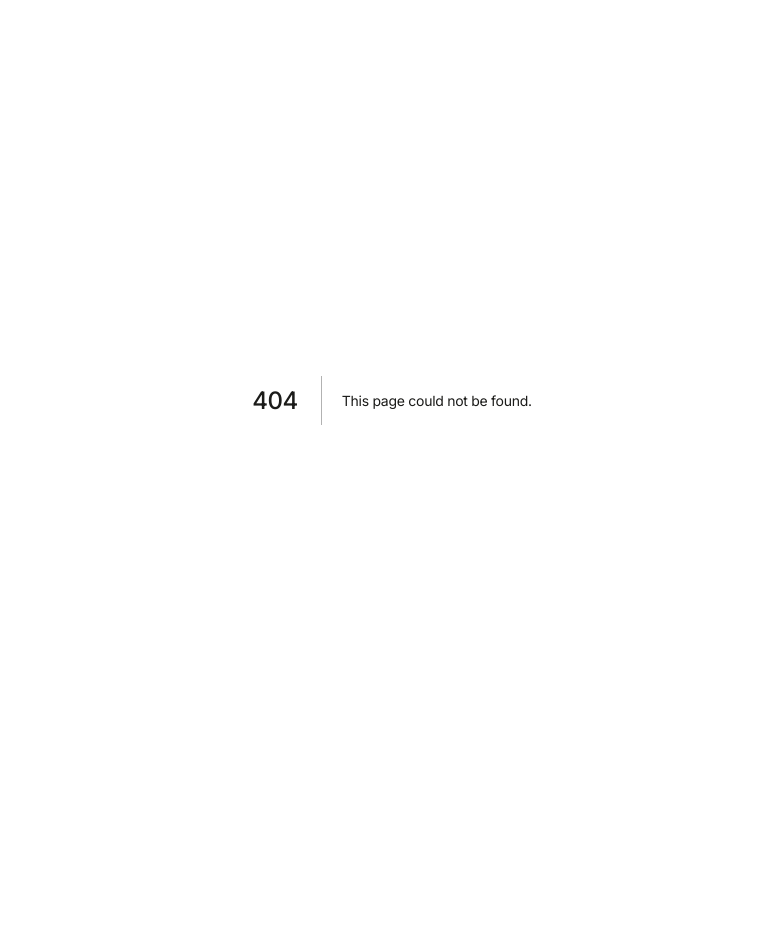
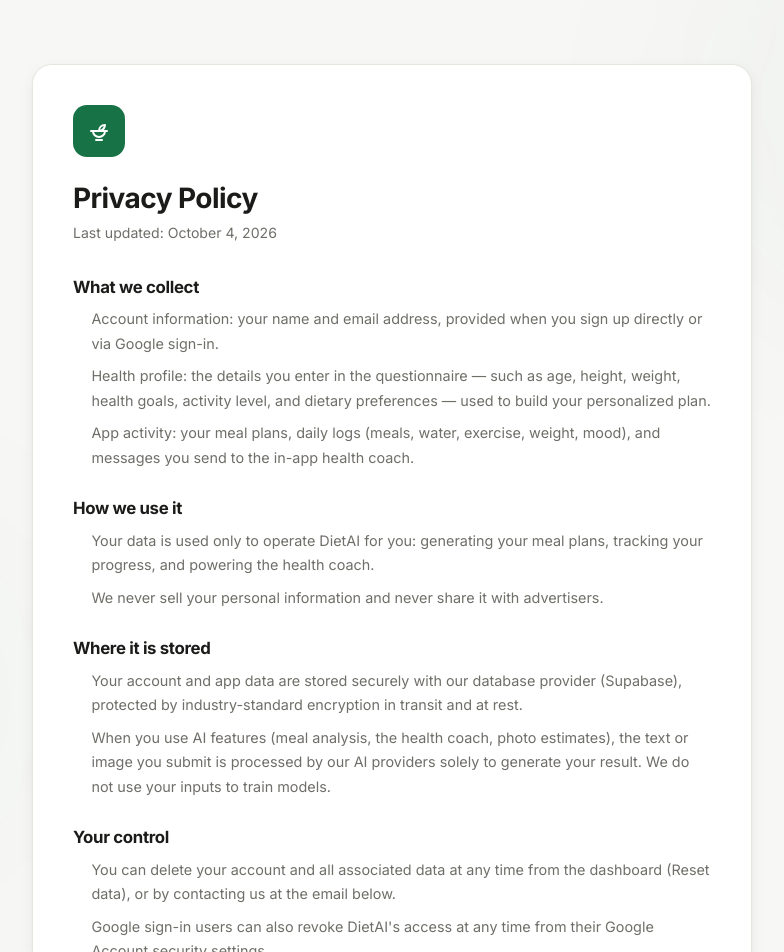
Before and after one commit to verstilearis-sketch/Diet-asisstant-App, a Next.js app: page /privacy in a window 1280 px wide. Before the commit this address had no page. Shown: the top 952 px of the page, without its empty margins (248-1032 px from the left). Before the commit the page ends 800 px from the top, so only its background shows below. Built offline with nearby package versions, Linux system fonts and the light colour scheme.

Commit message:
Add privacy policy page for OAuth publishing

```diff
--- /dev/null
+++ b/src/app/privacy/page.tsx
@@ -0,0 +1,76 @@
+import Link from 'next/link';
+import { SaladIcon } from '@/components/icons';
+
+export const metadata = {
+  title: 'Privacy Policy — DietAI',
+  description: 'How DietAI collects, uses, and protects your data.',
+};
+
+const SECTIONS: { title: string; body: string[] }[] = [
+  {
+    title: 'What we collect',
+    body: [
+      'Account information: your name and email address, provided when you sign up directly or via Google sign-in.',
+      'Health profile: the details you enter in the questionnaire — such as age, height, weight, health goals, activity level, and dietary preferences — used to build your personalized plan.',
+      'App activity: your meal plans, daily logs (meals, water, exercise, weight, mood), and messages you send to the in-app health coach.',
+    ],
+  },
+  {
+    title: 'How we use it',
+    body: [
+      'Your data is used only to operate DietAI for you: generating your meal plans, tracking your progress, and powering the health coach.',
+      'We never sell your personal information and never share it with advertisers.',
+    ],
+  },
+  {
+    title: 'Where it is stored',
+    body: [
+      'Your account and app data are stored securely with our database provider (Supabase), protected by industry-standard encryption in transit and at rest.',
+      'When you use AI features (meal analysis, the health coach, photo estimates), the text or image you submit is processed by our AI providers solely to generate your result. We do not use your inputs to train models.',
+    ],
+  },
+  {
+    title: 'Your control',
+    body: [
+      'You can delete your account and all associated data at any time from the dashboard (Reset data), or by contacting us at the email below.',
+      'Google sign-in users can also revoke DietAI\'s access at any time from their Google Account security settings.',
+    ],
+  },
+  {
+    title: 'Contact',
+    body: [
+      'For privacy questions or data requests, contact us at the support email listed on our Google OAuth consent screen.',
+    ],
+  },
+];
+
+export default function PrivacyPage() {
+  return (
+    <div className="auth-wrap" style={{ alignItems: 'flex-start', paddingTop: '4rem', paddingBottom: '4rem' }}>
+      <div className="bg-orb bg-orb-1" />
+      <div className="bg-orb bg-orb-2" />
+      <div className="glass-card fade-in-up" style={{ maxWidth: 720, width: '100%', padding: '2.5rem' }}>
+        <Link href="/" style={{ display: 'inline-block', marginBottom: '1.5rem' }} aria-label="DietAI home">
+          <span className="auth-logo" style={{ marginBottom: 0 }}><SaladIcon size={24} /></span>
+        </Link>
+        <h1 style={{ fontSize: '1.75rem', marginBottom: '0.4rem' }}>Privacy Policy</h1>
+        <p style={{ color: 'var(--color-muted)', fontSize: '0.88rem', marginBottom: '2rem' }}>
+          Last updated: October 4, 2026
+        </p>
+        {SECTIONS.map((s) => (
+          <section key={s.title} style={{ marginBottom: '1.75rem' }}>
+            <h2 style={{ fontSize: '1.05rem', marginBottom: '0.6rem' }}>{s.title}</h2>
+            <ul style={{ margin: 0, paddingLeft: '1.15rem', display: 'flex', flexDirection: 'column', gap: '0.5rem' }}>
+              {s.body.map((p, i) => (
+                <li key={i} style={{ fontSize: '0.9rem', color: 'var(--color-muted)', lineHeight: 1.7 }}>{p}</li>
+              ))}
+            </ul>
+          </section>
+        ))}
+        <Link href="/" className="btn-secondary" style={{ display: 'inline-block', textDecoration: 'none', marginTop: '0.5rem' }}>
+          Back to home
+        </Link>
+      </div>
+    </div>
+  );
+}
```
